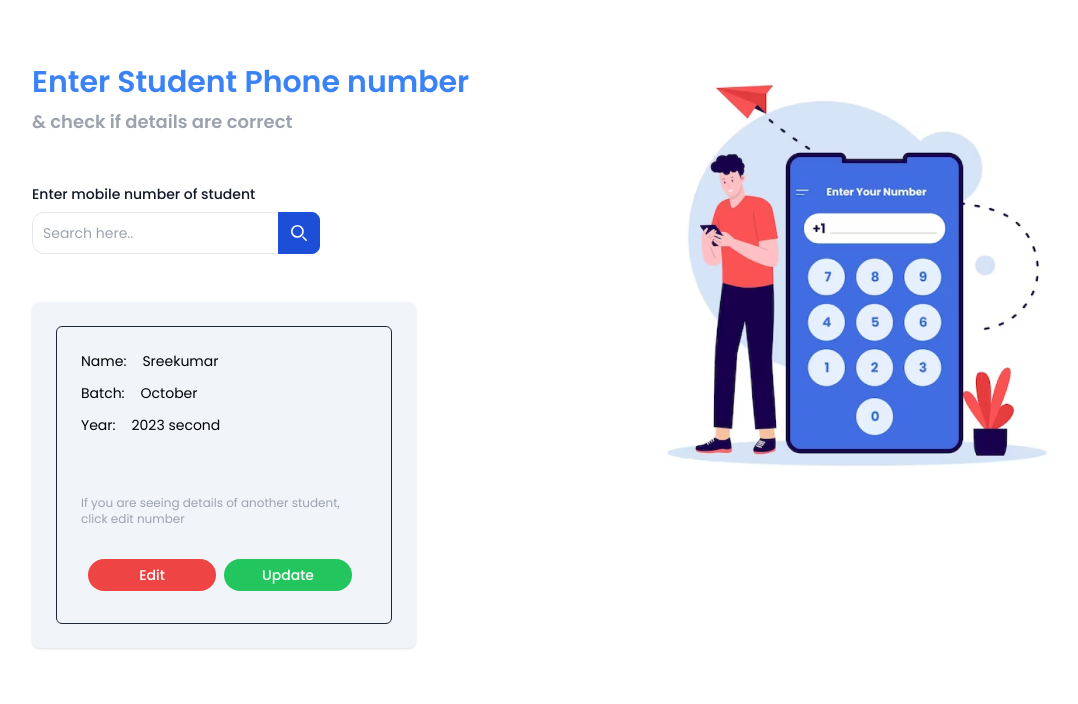
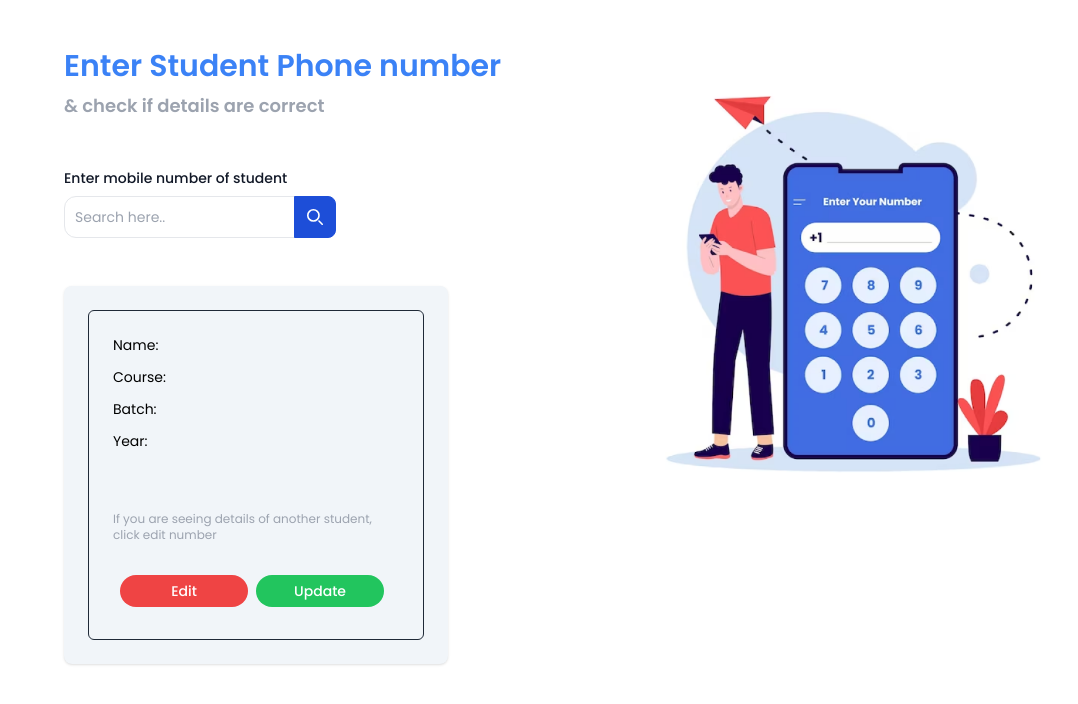
Before and after one commit to abie-x/lms-client, a React (Create React App) app: page /modifyStudents in a window 1280 px wide. Shown: the top 704 px of the page, without its empty margins (32-1110 px from the left). Built offline with nearby package versions, Linux system fonts and the light colour scheme.

Commit message:
added fee status button

```diff
--- a/src/screens/CheckStudentDetailsScreen.js
+++ b/src/screens/CheckStudentDetailsScreen.js
@@ -1,23 +1,71 @@
-import React from "react";
+import React, {useState} from "react";
+import axios from "axios";
 
 const CheckStudentDetailsScreen = () => {
 
+    // const [phoneNumber, setPhoneNumber]  = useState('')
+    const [name, setName] = useState('')
+    const [course, setCourse] = useState('')
+    const [batch, setBatch] = useState('')
+    const [year, setYear] = useState('')
+    const [error, setError] = useState(null)
+
+
     const editNumberHandler = () => {
-        console.log('iam editing something')
+        console.log('say hi')
     }
 
     const updateStudentHandler = () => {
-        console.log('iam updating something')
+        console.log(name)
+        console.log(course)
+        console.log(batch)
+        console.log(year)
     }
 
     const SearchComponent = () => {
+
+        const [phoneNumber, setPhoneNumber] = useState('')
+
+        const changeSearchQuery = (e) => {
+            console.log(e.target.value)
+            setPhoneNumber(e.target.value)
+        }
+
+        const editNumberHandler = () => {
+            setPhoneNumber('')
+        }
+
+        const updateStudentHandler = async () => {
+
+            const config = {
+                headers: {
+                  'Content-Type': 'application/json',
+                },
+            }
+
+            console.log('sending requests..')
+
+            const { data, message } = await axios.get(
+                `http://127.0.0.1:5000/api/students/details?phoneNumber=${phoneNumber}`,
+                config
+            )
+
+            if(data) {
+                setName(data.name)
+                setCourse(data.course)
+                setBatch(data.batch)
+                setYear(data.year)
+            }
+
+        }
+
         return (
             <div className="mt-12">
-                <label for="search" class="block text-sm font-medium text-gray-900 mb-2">Enter mobile number of student</label>
+                <label for="phoneNumber" class="block text-sm font-medium text-gray-900 mb-2">Enter mobile number of student</label>
                 <div class="flex">
                     <div class="relative w-full md:w-full lg:w-1/2">
-                        <input type="search" id="search-dropdown" class="bg-white border border-gray-200 text-gray-900 text-sm rounded-xl block w-full p-2.5" placeholder="Search here.." required />
-                        <button type="submit" class="absolute top-0 end-0 p-3 text-sm font-medium h-full text-white bg-blue-700 rounded-e-lg border border-blue-700 hover:bg-blue-800 focus:ring-4 focus:outline-none focus:ring-blue-300">
+                        <input type="text" name="phoneNumber" id="phoneNumber" className="bg-white border border-gray-200 text-gray-900 text-sm rounded-xl block w-full p-2.5 focus:ring-blue-500 focus:border-blue-500" placeholder="Search here.." onChange={(e) => changeSearchQuery(e)} required />
+                        <button class="absolute top-0 end-0 p-3 text-sm font-medium h-full text-white bg-blue-700 rounded-e-lg border border-blue-700 hover:bg-blue-800 focus:ring-4 focus:outline-none focus:ring-blue-300" onClick={() => updateStudentHandler()}>
                             <svg class="w-4 h-4" aria-hidden="true" xmlns="http://www.w3.org/2000/svg" fill="none" viewBox="0 0 20 20">
                                 <path stroke="currentColor" stroke-linecap="round" stroke-linejoin="round" stroke-width="2" d="m19 19-4-4m0-7A7 7 0 1 1 1 8a7 7 0 0 1 14 0Z"/>
                             </svg>
@@ -34,20 +82,24 @@ const CheckStudentDetailsScreen = () => {
                 <div className="grid grid-cols-1 border border-gray-800 px-6 py-6 rounded-md">
                     <div className="flex justify-start text-sm mb-3">
                         <h4>Name: </h4>
-                        <h4 className="ml-4">Sreekumar</h4>
+                        <h4 className="ml-4">{name}</h4>
+                    </div>
+                    <div className="flex justify-start text-sm mb-3">
+                        <h4>Course: </h4>
+                        <h4 className="ml-4">{course}</h4>
                     </div>
                     <div className="flex justify-start text-sm mb-3">
                         <h4>Batch: </h4>
-                        <h4 className="ml-4">October</h4>
+                        <h4 className="ml-4">{batch}</h4>
                     </div>
                     <div className="flex justify-start text-sm mb-3">
                         <h4>Year: </h4>
-                        <h4 className="ml-4">2023 second</h4>
+                        <h4 className="ml-4">{year}</h4>
                     </div>
                     <h4 className="mt-12 text-xs text-gray-400">If you are seeing details of another student, click edit number</h4>
                     <div className="flex justify-center mt-8">
                         <button type="button" class="focus:outline-none text-white bg-red-500 hover:bg-red-800 focus:ring-4 font-medium rounded-3xl text-sm w-32 h-8 px-4  me-2 mb-2 transition">Edit</button>
-                        <button type="button" class="focus:outline-none text-white bg-green-500 hover:bg-green-800 focus:ring-4 font-medium rounded-3xl text-sm w-32 h-8 px-4 me-2 mb-2">Update</button>
+                        <button type="button" class="focus:outline-none text-white bg-green-500 hover:bg-green-800 focus:ring-4 font-medium rounded-3xl text-sm w-32 h-8 px-4 me-2 mb-2" onClick={updateStudentHandler}>Update</button>
                     </div>
                 </div>
             </div>
@@ -55,14 +107,14 @@ const CheckStudentDetailsScreen = () => {
     }
 
     return (
-        <div className="h-screen w-screen px-6 md:px-12 py-16 grid grid-cols-1 md:grid-cols-2">
+        <div className="h-screen w-screen px-6 md:px-20 pt-12 grid  grid-cols-1 md:grid-cols-2">
             <div className="200 pl-4">
                 <h2 className="text-lg md:text-xl lg:text-3xl font-semibold text-blue-500 mb-2">Enter Student Phone number</h2>
                 <h4 className="text-sm md:text-md lg:text-lg font-semibold text-gray-400">& check if details are correct</h4>
                 <SearchComponent />
                 <CardComponent />
             </div>
-            <div className=" max-[640px]:hidden mt-24 lg:-mt-7 md:w-full lg:w-4/5">
+            <div className=" max-[640px]:hidden mt-24 lg:-mt-0 md:w-full lg:w-5/6">
                 <img src="./phone_img.png" />
             </div>
         </div>
--- a/src/screens/NavigationScreen.js
+++ b/src/screens/NavigationScreen.js
@@ -1,5 +1,6 @@
 import React from "react";
 import {useLocation, useNavigate} from 'react-router-dom'
+import { MdPayment } from "react-icons/md";
 
 const NavigationScreen = () => {
     const { state } = useLocation();
@@ -18,8 +19,27 @@ const NavigationScreen = () => {
 
     return (
         <div className="w-screen h-screen px-8 pt-12 pb-20 sm:px-16 sm:py-32">
-            <h1 className="text-blue-500 text-2xl sm:text-3xl md:text-4xl lg:text-5xl font-bold lg:font-semibold mb-4">Hello {name}👋</h1>
-            <h1 className="text-lg">Choose what you wish to do from below</h1>
+            <div className="grid grid-cols-4">
+                <div className="col-span-3">
+                    <h1 className="text-blue-500 text-2xl sm:text-3xl md:text-4xl lg:text-5xl font-bold lg:font-semibold mb-4">Hello {name}👋</h1>
+                    <h1 className="text-md md:text-lg">Choose what you wish to do</h1>
+                </div>
+                {/* <button type="button" class="w-20 h-20 border border-blue-300 text-blue-600 bg-slate-300 hover:bg-blue-800 focus:ring-4 focus:outline-none focus:ring-blue-300 rounded-full  text-sm ">
+                    <div className="font-semibold">Fee</div>
+                    <div className="text-xs">Update</div>
+                </button> */}
+                <div className="flex justify-center items-center md:hidden">
+                    <button type="button" class="w-16 h-16 border border-blue-300 text-blue-600 bg-slate-300 hover:bg-blue-800 focus:ring-blue-300 rounded-full p-2  text-sm">
+                        <div className="font-semibold">Fee</div>
+                        <div className="text-xs">Update</div>
+                    </button>
+                </div>
+                <div className="hidden md:flex justify-end items-center">
+                    <button type="button" class="flex text-white bg-blue-700 hover:bg-blue-800 font-medium rounded-lg text-sm px-2 py-2.5 mb-2"><MdPayment className="mt-0 mr-2 h-5 w-5 md:h-5 md:w-5" /> Update fee</button>
+                </div>
+
+
+            </div>
             <div className="mt-8 w-full  md:grid md:grid-cols-3 gap-4 ">
                 <div class="border border-blue-400 rounded-xl p-4 mb-4 md:col-span-1 md:h-64 lg:h-80 lg:flex lg:justify-center lg:items-center cursor-pointer" onClick={navigateAddStudentsScreen}>
                     <div className="grid grid-cols-3 md:block">
```
